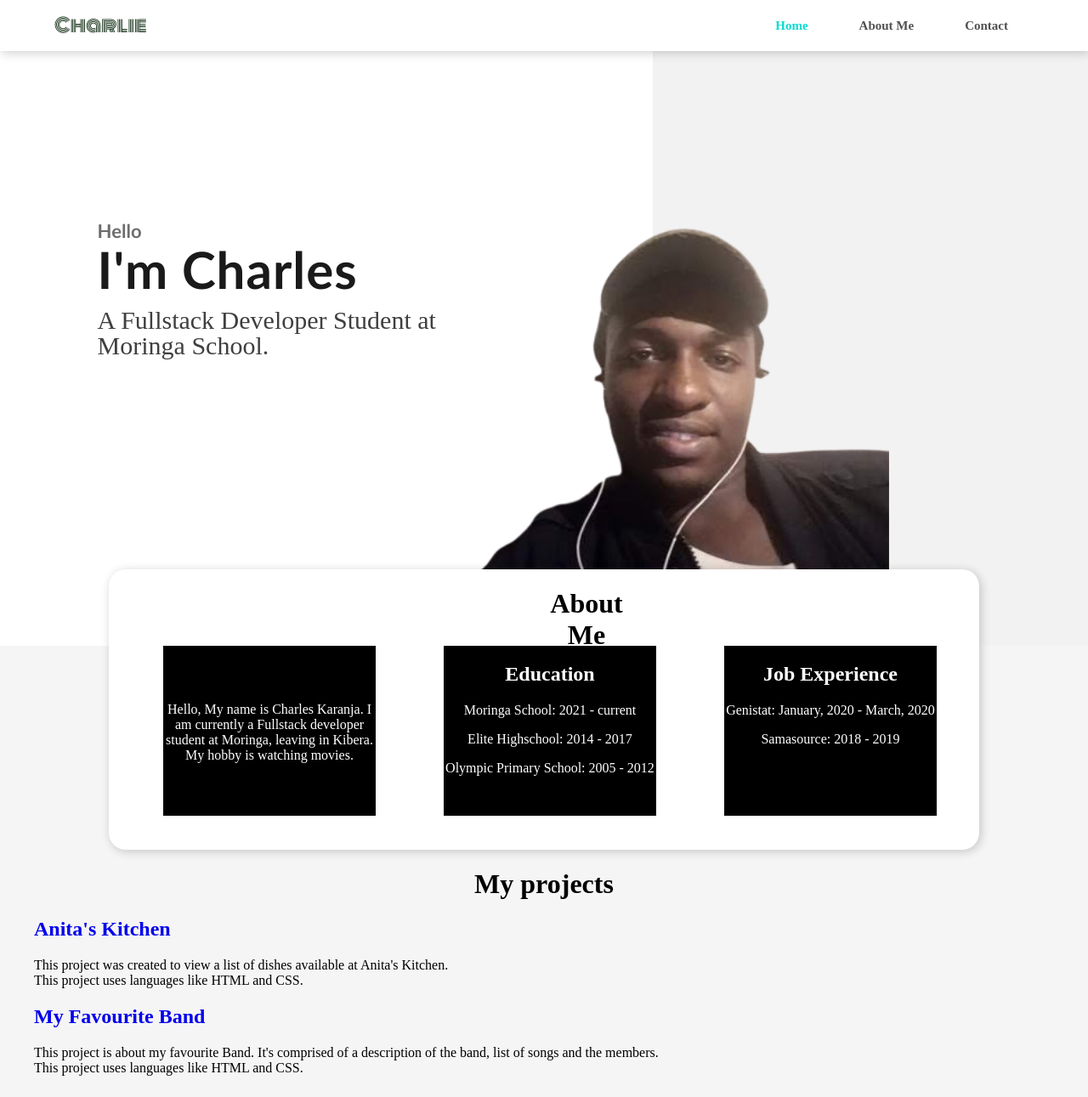
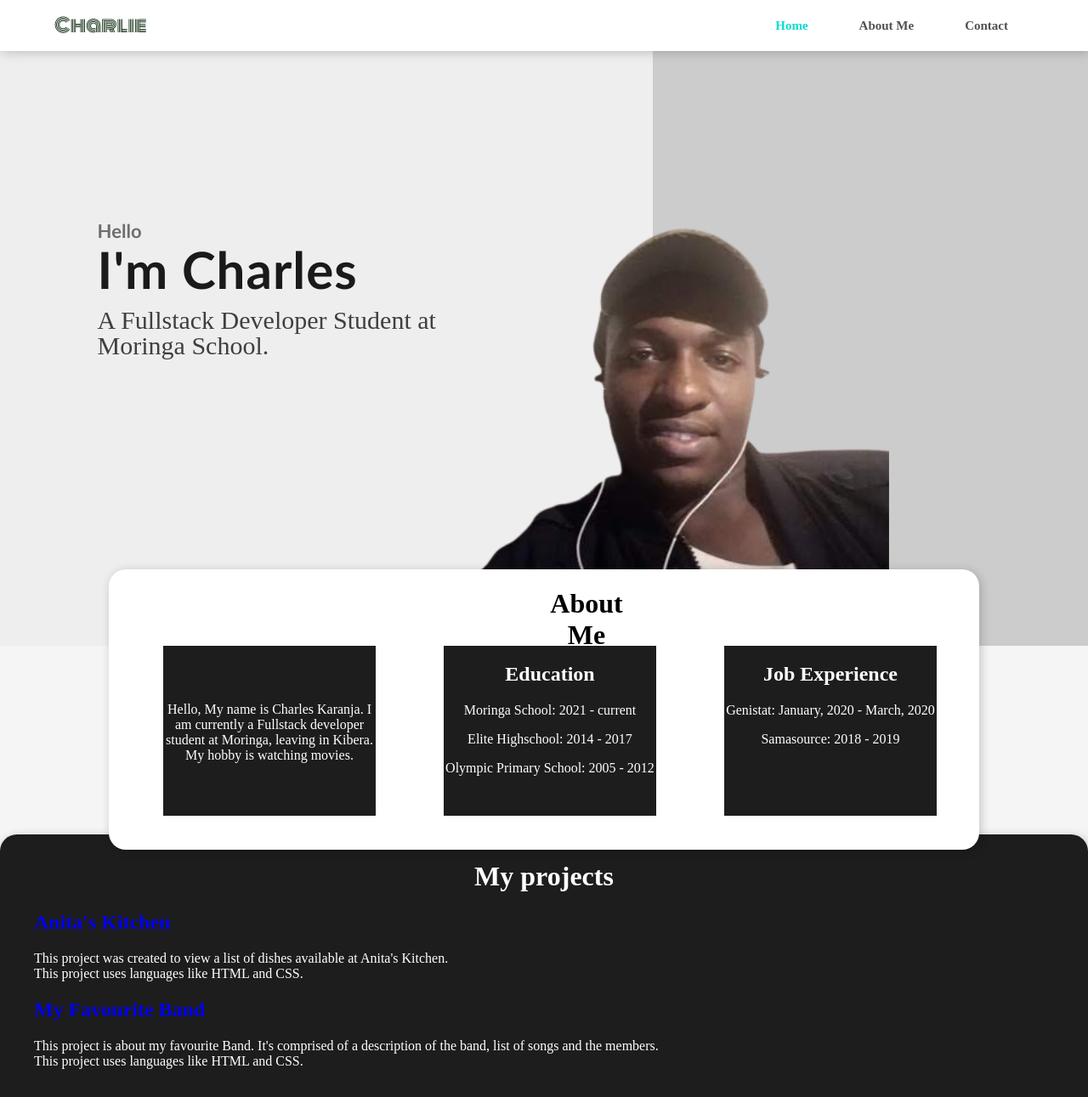
Before and after one commit to Charliek254/Portfolio, a plain HTML site: page index.html in a window 1280 px wide. Shown: the top 1291 px of the page at 85% size. Drawn offline with Linux system fonts and the light colour scheme.

```diff
--- a/index.css
+++ b/index.css
@@ -12,8 +12,8 @@
 section {
   width: 100%;
   height: 95vh;
-  background: rgb(255,255,255);
-  background: linear-gradient(90deg, rgba(255,255,255,1) 60%, rgba(242,242,242,1) 60%);
+  background: rgb(238,238,238);
+  background: linear-gradient(90deg, rgba(238,238,238,1) 60%, rgba(204,204,204,1) 60%);
   background-size: cover;
   position: relative;
 }
@@ -109,21 +109,21 @@
 .abouttext {
   width: 250px;
   height: 200px;
-  background-color: rgb(0, 0, 0);
+  background-color: #1d1d1d;
   margin-right: 80px;
   text-align: center;
 }
 .abouttext2 {
   width: 250px;
   height: 200px;
-  background-color: rgb(0, 0, 0);
+  background-color: #1d1d1d;
   text-align: center;
   margin-right: 80px;
 }
 .abouttext3 {
   width: 250px;
   height: 200px;
-  background-color: rgb(0, 0, 0);
+  background-color: #1d1d1d;
   text-align: center;
 }
 .abouttext p {
@@ -131,4 +131,13 @@
 }
 .heading {
   text-align: center;
+  padding-top: 10px;
 }
+.projects {
+  height: 330px;
+  background-color: #1d1d1d;
+  border-radius: 20px;
+  box-shadow: 2px 2px 12px rgb(0, 0, 0,0.2);
+  margin: -3% auto 20px auto;
+  color: white;
+}
```
